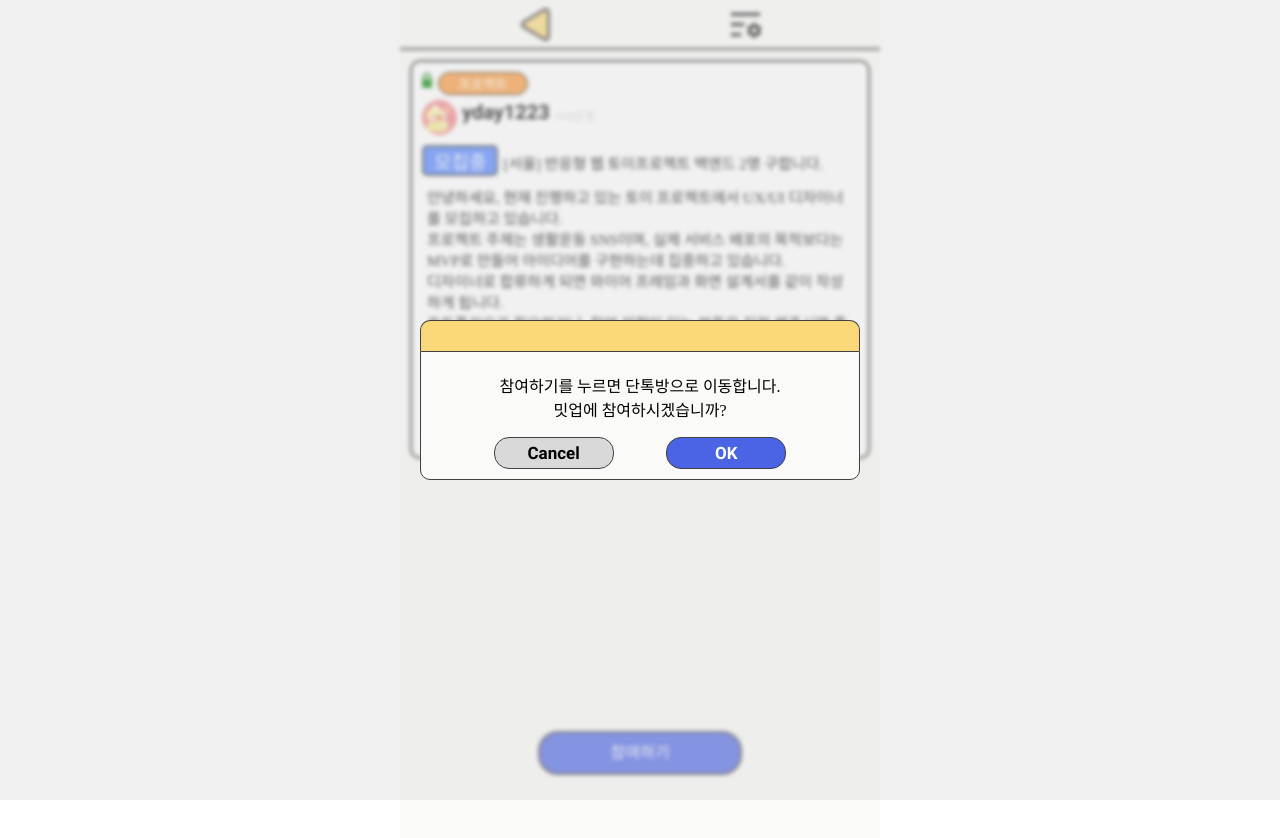
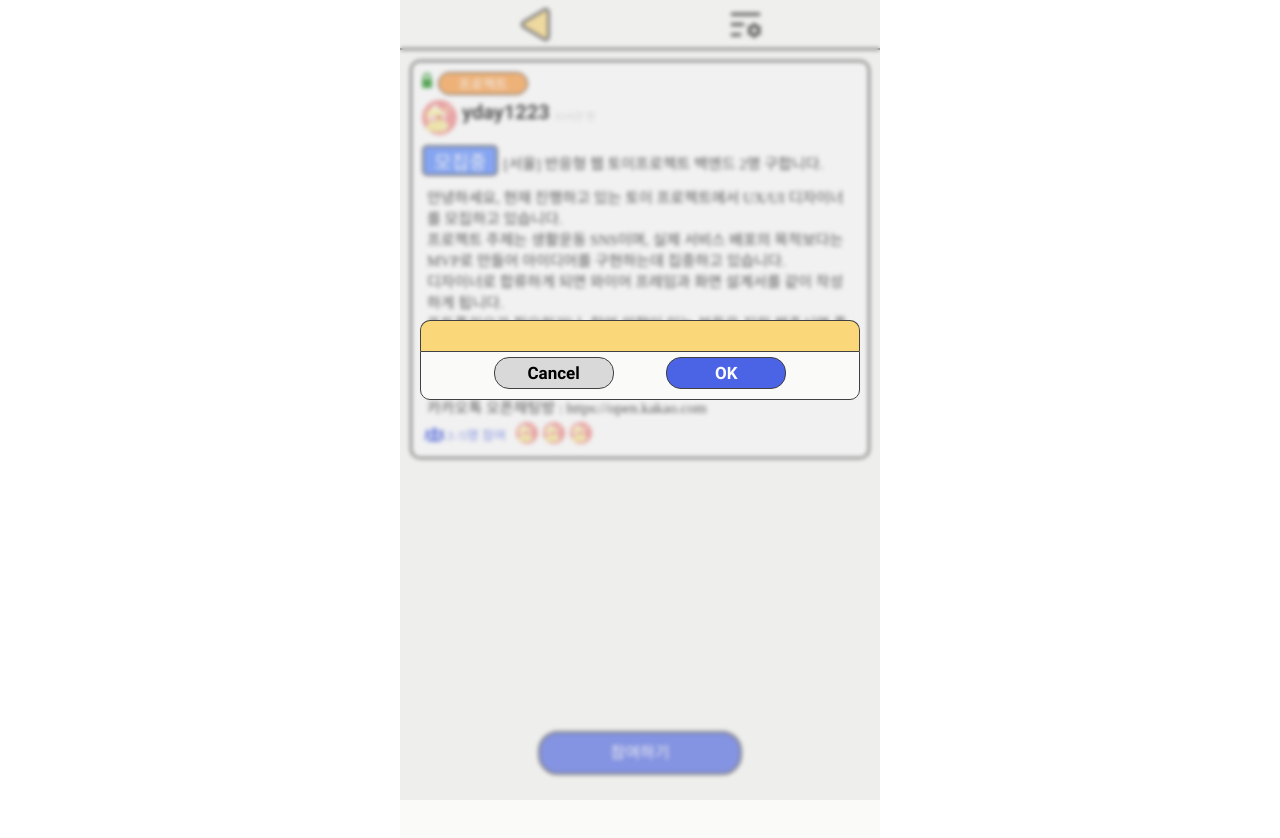
Before and after one commit to side-project-study-group/DevStagram-frontend, a React (Create React App) app: page /meet-up-detail in a window 1280 px wide. Shown: the top 838 px of the page. Built offline with nearby package versions, Linux system fonts and the light colour scheme; a web font is replaced by a local one.

Commit message:
[컴포넌트] 팝업 CSS 수정 및 기능 추가
- 배경 CSS 수정
- prop 추가 (취소 onClick 함수)

```diff
--- a/src/components/organisms/pop-up.js
+++ b/src/components/organisms/pop-up.js
@@ -1,18 +1,27 @@
-import React from 'react';
-import styled from 'styled-components';
+import React from 'react'
+import styled from 'styled-components'
 
-const Wrapper = styled.div`
-  width: 100%;
-  height: 100%;
-  background-color: rgba(220, 220, 220, 0.4);
-  backdrop-filter: blur(2px);
+const Section = styled.section`
     position: fixed;
     top: 0;
     left: 0;
+    width: 100%;
+    height: 100%;
     display: flex;
     justify-content: center;
     z-index: 99;
-`;
+`
+
+const Wrapper = styled.div`
+    position: fixed;
+    width: 100%;
+    height: 100%;
+    max-width: 480px;
+    background-color: rgba(220, 220, 220, 0.4);
+    backdrop-filter: blur(2px);
+    display: flex;
+    justify-content: center;
+`
 
 const Container = styled.div`
     position: fixed;
@@ -30,7 +39,7 @@ const Container = styled.div`
         border: 1.5px solid rgba(65, 64, 66, 1);
         border-bottom: none;
     }
-`;
+`
 
 const Contents = styled.div`
     background-color: rgba(250, 250, 248, 1);
@@ -39,7 +48,7 @@ const Contents = styled.div`
     border-radius: 0 0 10px 10px;
     text-align: center;
     font-family: 'NotoSansKrBold';
-`;
+`
 
 const ButtonContainer = styled.div`
     width: 100%;
@@ -62,25 +71,24 @@ const ButtonContainer = styled.div`
             color: white;
         }
     }
-`;
+`
 
-function PopUp() {
+function PopUp({ children, handleCancel }) {
     return (
+        <Section>
             <Wrapper>
                 <Container>
                     <Contents>
-          <p>
-            참여하기를 누르면 단톡방으로 이동합니다.
-            <br /> 밋업에 참여하시겠습니까?
-          </p>
+                        {children}
                         <ButtonContainer>
-            <button>Cancel</button>
+                            <button onClick={handleCancel}>Cancel</button>
                             <button>OK</button>
                         </ButtonContainer>
                     </Contents>
                 </Container>
             </Wrapper>
-  );
+        </Section>
+    )
 }
 
-export default PopUp;
+export default PopUp
```
Lines whose indentation alone changed are shown as unchanged.
